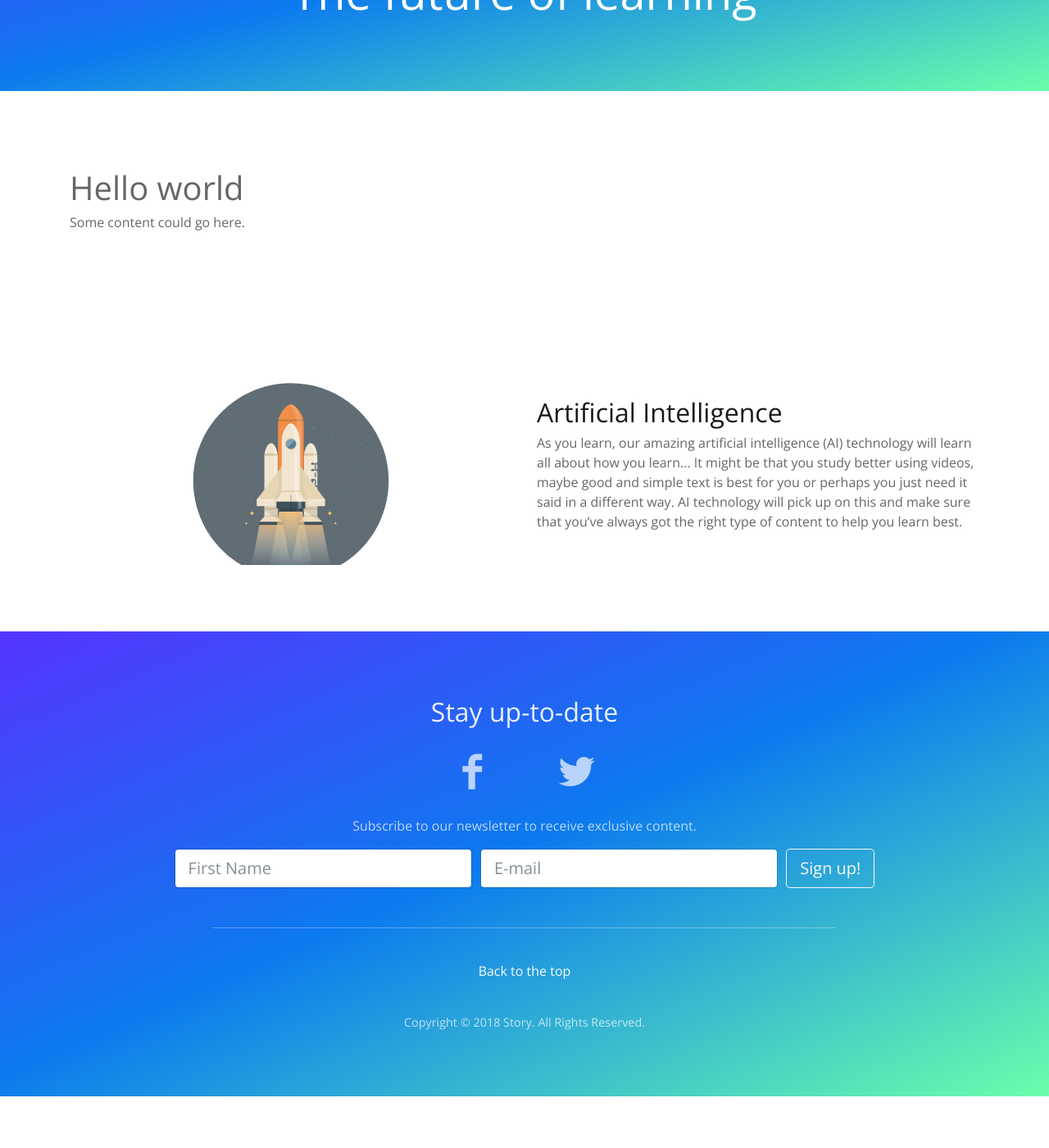
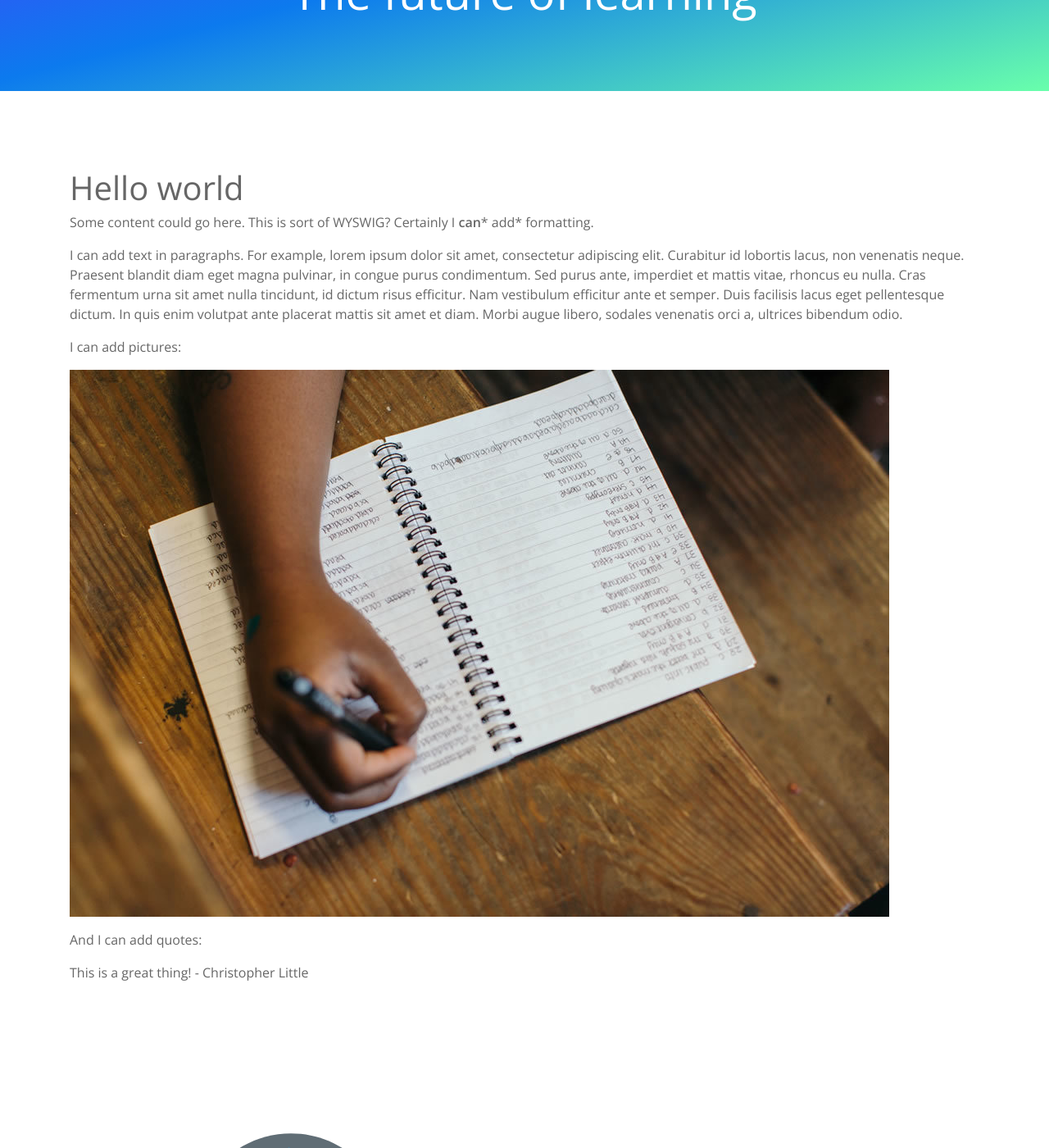
Before and after one commit to story-ai/story-ai.github.io, a Jekyll site: the page built from about.md, in a window 1280 px wide and 1400 px high, scrolled down 218 px. Shown: the whole window at 82% size. Built offline with Jekyll 4.4.1, drawn with Linux system fonts in a browser that asks for light colours; our own code applies the rules of GitHub Pages for plain Markdown files; before the commit the page ends 1555 px from its top, so only the background shows below that.

Commit message:
Updated 'about.md' via CloudCannon

```diff
--- a/about.md
+++ b/about.md
@@ -59,4 +59,14 @@ parts:
 
 # Hello world
 
-Some content could go here.
+Some content could go here. This is sort of WYSWIG? Certainly I **can*** add* formatting.
+
+I can add text in paragraphs. For example, lorem ipsum dolor sit amet, consectetur adipiscing elit. Curabitur id lobortis lacus, non venenatis neque. Praesent blandit diam eget magna pulvinar, in congue purus condimentum. Sed purus ante, imperdiet et mattis vitae, rhoncus eu nulla. Cras fermentum urna sit amet nulla tincidunt, id dictum risus efficitur. Nam vestibulum efficitur ante et semper. Duis facilisis lacus eget pellentesque dictum. In quis enim volutpat ante placerat mattis sit amet et diam. Morbi augue libero, sodales venenatis orci a, ultrices bibendum odio.
+
+I can add pictures:
+
+![](/uploads/versions/gallery-02---x----1000-667x---.jpg)
+
+And I can add quotes:&nbsp;
+
+> This is a great thing! - Christopher Little
```
